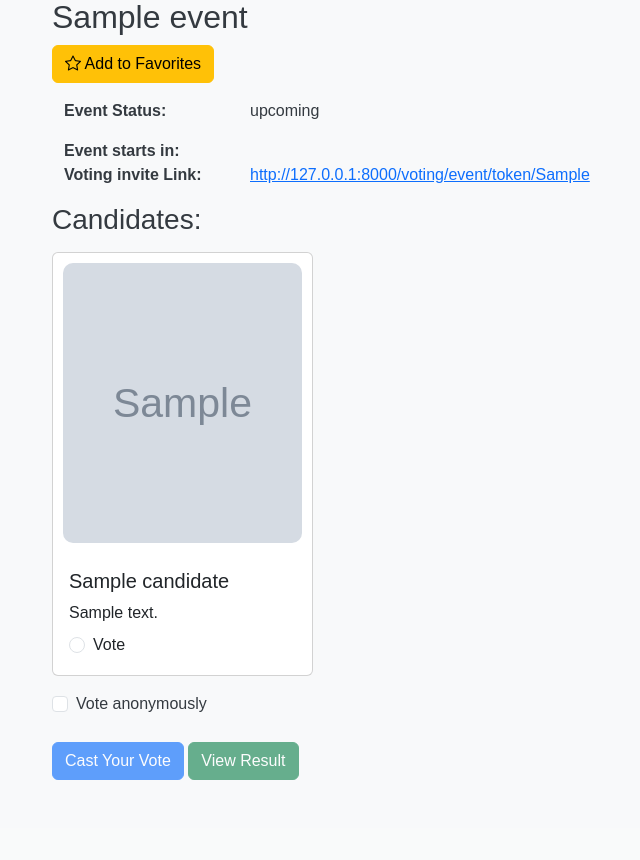
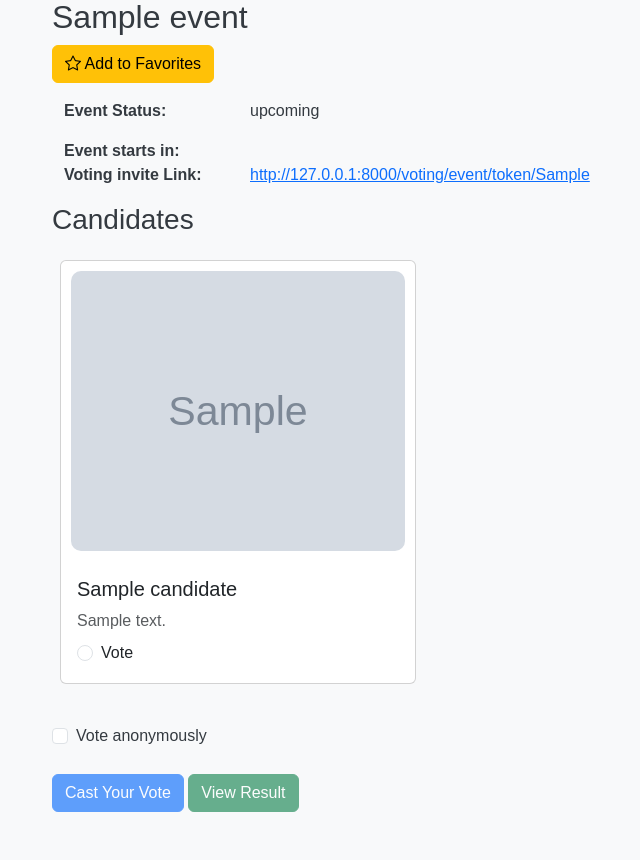
Before and after one commit to yanpaing007/onlineVoting, a Django app: template online_voting/voting/templates/voting/event_detail.html in a window 1280 px wide. Shown: the part 148-1008 px from the top of the page, without its empty margins (30-670 px from the left). Before the commit the page ends 928 px from the top, so only its background shows below. Run offline with Django 3.2, Linux system fonts and the light colour scheme; the template is opened without the code that fills it: most values are stand-ins (such as "Sample title", 1, 10 or a date in 2020); grey boxes marked "Sample" are stand-in pictures.

Commit message:
Chaged VoteEvent Design

```diff
--- a/online_voting/voting/templates/voting/event_detail.html
+++ b/online_voting/voting/templates/voting/event_detail.html
@@ -64,16 +64,18 @@
 </div>
 
 <div>
-    <h3>Candidates:</h3>
+    <h3>Candidates</h3>
 </div>
 
 <div>
     <form action="{% url 'voting:vote' event.id %}" method="post">
         {% csrf_token %}
         <div class="row mt-3 rounded-10">
+            <div class="col-12">
+                <div class="d-flex flex-wrap overflow-auto" style="max-height: 600px; overflow-y: auto;">
                     {% for candidate in candidates %}
-                <div class="col-md-3">
-                    <div class="card mb-3 {% if candidate.id == voted_candidate.id %}border border-success{% endif %}">
+                        <div class="col-md-4 mb-3 p-2">
+                            <div class="card {% if candidate.id == voted_candidate.id %}border border-success{% endif %}" style="min-width: 250px;">
                                 {% if candidate.profile_pic %}
                                     <img src="{{ candidate.profile_pic.url }}" class="card-img-top img-fluid" style="
                                         width: auto;
@@ -85,8 +87,10 @@
                                         alt="{{ candidate.name }}" />
                                 {% endif %}
                                 <div class="card-body">
-                            <h5 class="card-title">{{ candidate.name }}</h5>
-                            <p class="card-text">{{ candidate.description }}</p>
+                                    <h5 class="card-title text-bold">{{ candidate.name }}</h5>
+                                    <p class="card-text text-muted" style="max-height: 200px; overflow-y: auto;">
+                                        {{ candidate.description }}
+                                    </p>
                                     <div class="form-check">
                                         <input class="form-check-input" type="radio" id="candidate_{{ candidate.id }}" name="candidate" value="{{ candidate.id }}" />
                                         <label class="form-check-label" for="candidate_{{ candidate.id }}">Vote</label>
@@ -96,9 +100,11 @@
                         </div>
                     {% endfor %}
                 </div>
-        <div class="form-group form-check">
+            </div>
+        </div>
+        <div class="form-group form-check mt-3">
             <input type="checkbox" class="form-check-input" id="anonymousVote" name="anonymousVote" {% if voted_candidate %}checked{% endif %}>
-            <label class="form-check-label" for="anonymousVote">Vote anonymously</label>
+            <label class="form-check-label text-bold" for="anonymousVote">Vote anonymously</label>
         </div>
         {% if status == 'ongoing' %}
             <button type="submit" class="btn btn-primary mt-4">Cast Your Vote</button>
--- a/online_voting/voting/templates/voting/search_results.html
+++ b/online_voting/voting/templates/voting/search_results.html
@@ -5,7 +5,7 @@
 
 
 {% if results %}
-<div class="row">
+  <div class="row">
     {% for event in results %}
     <div class="col-md-6 mb-4">
         <div class="card shadow-sm">
@@ -34,13 +34,13 @@
             </div>
         </div>
     </div>
-{% empty %}
+    {% empty %}
         <div class="col-12">
             <div class="alert alert-info text-center">
                 Results not found.
             </div>
         </div>
-{% endfor %}
+    {% endfor %}
 {% endif %}
 
 {% endblock %}
```
Also changed, not shown: online_voting/voting/templates/voting/home.html (+5 -5 lines), online_voting/voting/templates/voting/myevent.html (+4 -4 lines). Lines whose indentation alone changed are shown as unchanged.
